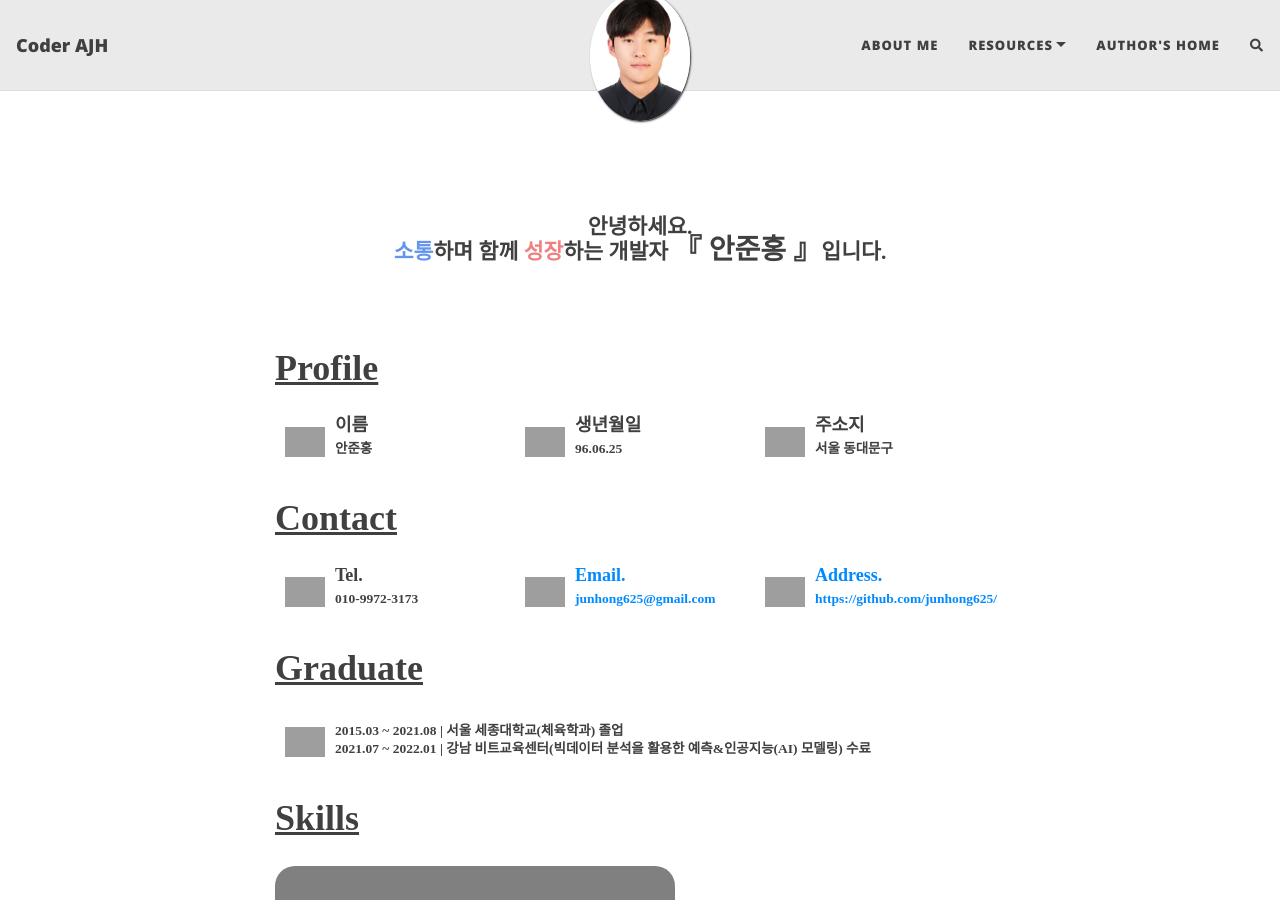
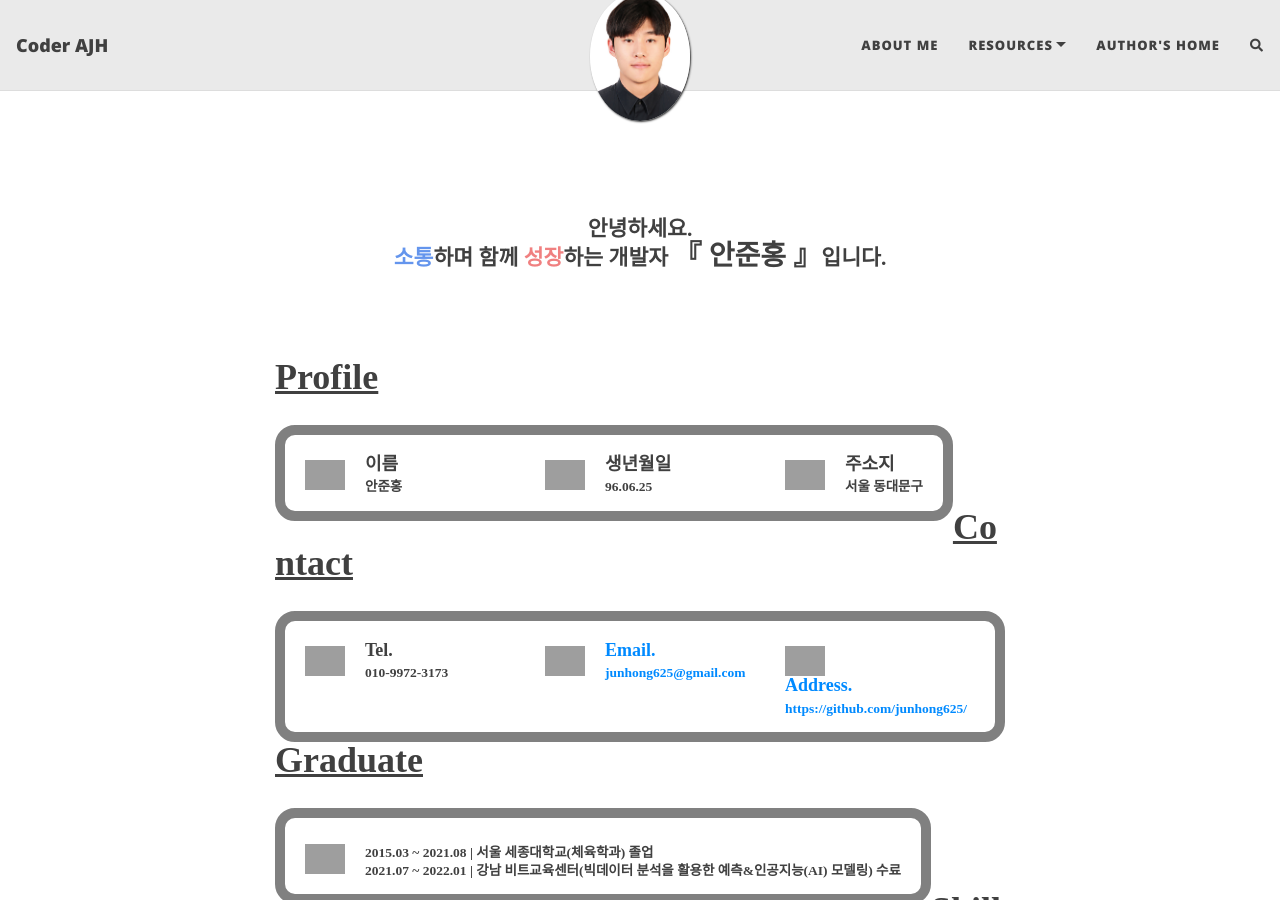
Before and after one commit to junhong625/junhong625.github.io, a Jekyll site: the page built from aboutme.md, in a window 1280 px wide and 900 px high. Built offline with Jekyll 4.4.1, drawn with Linux system fonts in a browser that asks for light colours; nearby versions of some CDN libraries; comment, search, counter and statistics services are not loaded; grey boxes are pictures that could not be loaded.

Commit message:
Update aboutme.md

```diff
--- a/aboutme.md
+++ b/aboutme.md
@@ -2,7 +2,7 @@
 layout: page
 ---
 <br>
-<div style="font: normal bold 1.2em/1em 'sans-serif'; text-align:center;">
+<div style="font: normal bold 1.2em/1.2em 'sans-serif'; text-align:center;">
 안녕하세요.
 <br>
 <span style="color:CornflowerBlue; float:center; text-size:1.25em;">소통</span>하며 함께 <span style="color:LightCoral; float:center; text-size:1.25em;">성장</span>하는 개발자 <span style="font-size:1.3em; float:center;">『 안준홍 』</span>입니다.
@@ -14,23 +14,25 @@ layout: page
 <u>Profile</u>
 </p>
 
-<div style="float: left; padding: 10px;">
+<div style="float: left; padding: 20px; border:10px solid gray; height:auto; width:auto; border-radius: 20px;">
+<div style="float: left; padding-top:5px; padding-right: 20px;">
     <img src="https://user-images.githubusercontent.com/83000975/153437869-0da80e9c-e935-418e-8e62-b9b36869980a.png" height=30 weight=30>
 </div>
 <div style="font: normal bold 1em/1em 'sans-serif'; float: left; width: 180px;">
 이름 <br> <sub>안준홍</sub>
 </div>
-<div style="float: left; padding: 10px;">
+<div style="float: left; padding-top:5px; padding-right: 20px;">
     <img src="https://user-images.githubusercontent.com/83000975/153437871-1d7331fe-6613-467c-a9c1-2ef092fc3848.jpg" height=30 weight=30>
 </div>
 <div style="font: normal bold 1em/1em 'sans-serif'; float: left; width: 180px;">
 생년월일 <br> <sub>96.06.25</sub>
 </div>
-<div style="float: left; padding: 10px;">
+<div style="float: left; padding-top:5px; padding-right: 20px;">
     <img src="https://user-images.githubusercontent.com/83000975/153437873-509a68c4-1b8b-4db3-86f6-2fcce08a6bb1.jpg" height=30 weight=30>
 </div>
 <div style="font: normal bold 1em/1em 'sans-serif'; float: left;">
 주소지 <br> <sub>서울 동대문구</sub>
+</div>
 </div>
 
 <br>
@@ -40,14 +42,15 @@ layout: page
 <u>Contact</u>
 </p>
 
-<div style="float: left; padding: 10px;">
+<div style="float: left; padding: 20px; border:10px solid gray; height:auto; width:auto; border-radius: 20px;">
+<div style="float: left; padding-top:5px; padding-right: 20px;">
 <img src="https://user-images.githubusercontent.com/83000975/153437874-2c6ab39b-2e0b-41e8-aa39-5c8117622430.png" height=30 weight=30>
 </div>
 <div style="font: normal bold 1em/1em 'sans-serif'; float: left; width: 180px;">
 Tel. <br><sub>010-9972-3173</sub>
 </div>
 
-<div style="float: left; padding: 10px;">
+<div style="float: left; padding-top:5px; padding-right: 20px;">
 <img src="https://user-images.githubusercontent.com/83000975/153439370-563972e4-8f2e-4c18-b96c-ab68029fcf90.jpg" height=30 weight=30>
 </div>
 <div style="font: normal bold 1em/1em 'sans-serif'; float: left; width: 180px;">
@@ -56,13 +59,14 @@ Email. <br><sub>junhong625@gmail.com</sub>
 </a>
 </div>
 
-<div style="float: left; padding: 10px;">
+<div style="float: left; padding-top:5px; padding-right: 20px;">
 <img src="https://user-images.githubusercontent.com/83000975/153437867-846e0d81-5823-4999-ad16-811114ac7322.jpg" height=30 weight=30>
 </div>
 <div style="font: normal bold 1em/1em 'sans-serif'; float: left;">
 <a href="https://github.com/junhong625/">
 Address. <br><sub>https://github.com/junhong625/</sub>
 </a>
+</div>
 </div>
 
 <br>
@@ -72,11 +76,13 @@ Address. <br><sub>https://github.com/junhong625/</sub>
 <u>Graduate</u>
 </p>
 
-<div style="float: left; padding: 10px;">
+<div style="float: left; padding: 20px; border:10px solid gray; height:auto; width:auto; border-radius: 20px;">
+<div style="float: left; padding-top:5px; padding-right: 20px;">
 <img src="https://user-images.githubusercontent.com/83000975/153754969-61e641fa-c457-4569-95d8-3c04adbfbd1b.png" height=30 weight=30>
 </div>
 <div style="font: normal bold 1em/1em 'sans-serif'; float: left;">
 <sub>2015.03 ~ 2021.08 | 서울 세종대학교(체육학과) 졸업</sub> <br><sub>2021.07 ~ 2022.01 | 강남 비트교육센터(빅데이터 분석을 활용한 예측&인공지능(AI) 모델링) 수료</sub>
+</div>
 </div>
 
 <br>
@@ -86,5 +92,5 @@ Address. <br><sub>https://github.com/junhong625/</sub>
 <u>Skills</u>
 </p>
 
-<div style="float: left; padding: 20px; border:30px; height:300px; width:400px; background-color: gray; border-radius: 20px;">
+<div style="float: left; padding: 20px; border:1px solid gray; height:300px; width:400px; background-color: gray; border-radius: 20px;">
 </div>
```
